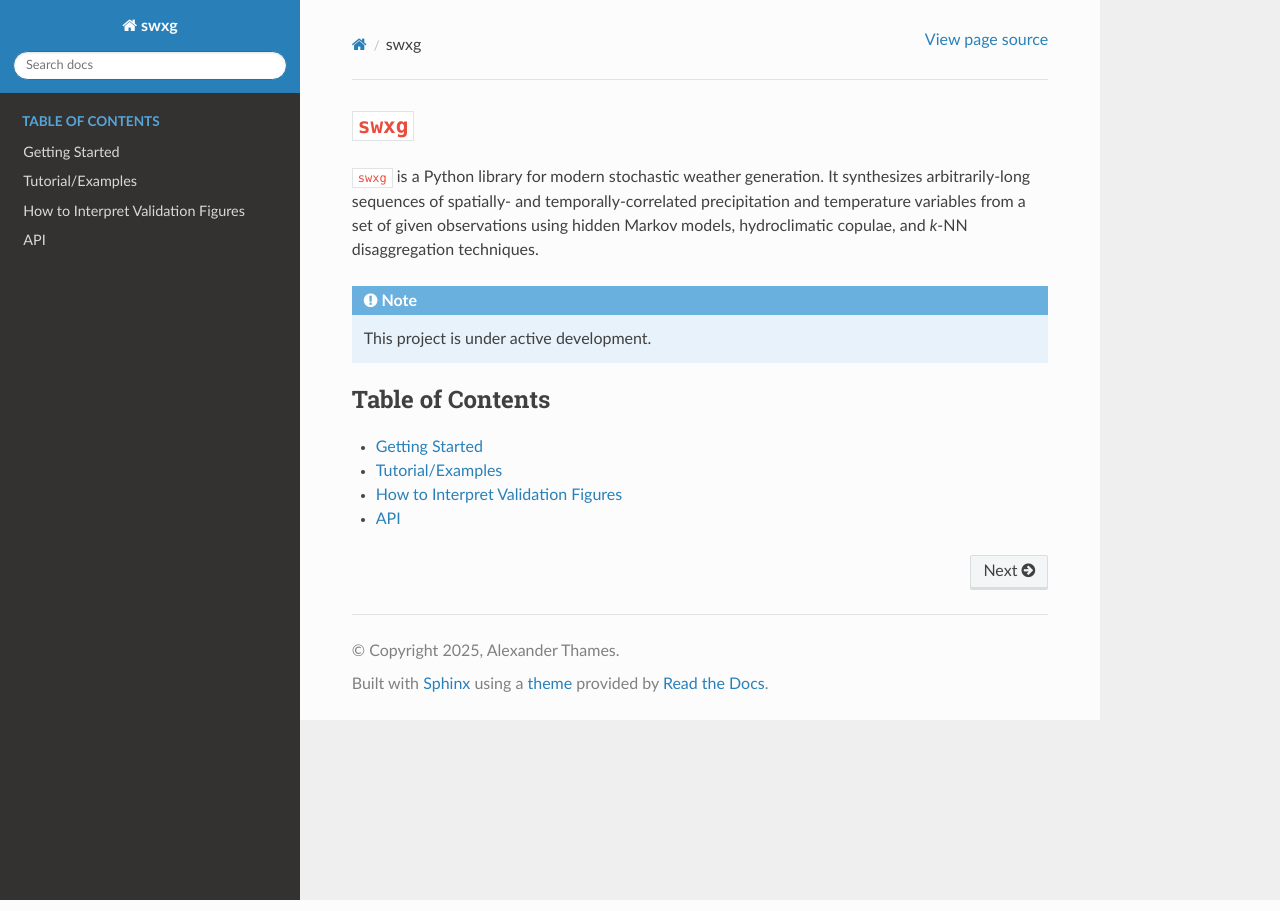
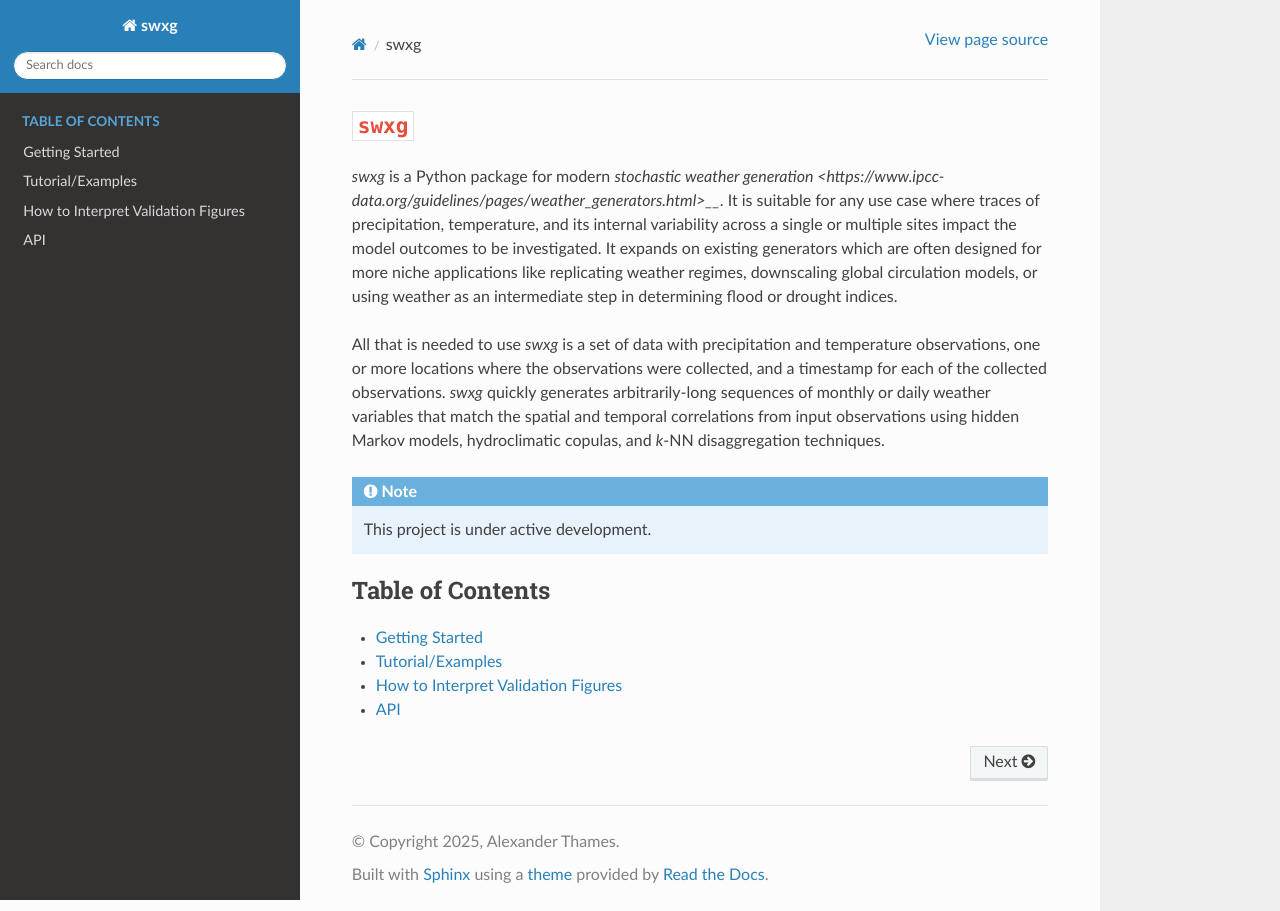
Before and after one commit to xthames/swxg, a Sphinx documentation site: the page built from docs/source/index.rst, in a window 1280 px wide. Built offline with Sphinx 7.4.7 and the Read the Docs theme 3.1.0, drawn with Linux system fonts in a browser that asks for light colours.

Commit message:
syncing README with documentation landing page

```diff
--- a/docs/source/index.rst
+++ b/docs/source/index.rst
@@ -1,7 +1,9 @@
 ``swxg``
 ==========================
 
-``swxg`` is a Python library for modern stochastic weather generation. It synthesizes arbitrarily-long sequences of spatially- and temporally-correlated precipitation and temperature variables from a set of given observations using hidden Markov models, hydroclimatic copulae, and *k*-NN disaggregation techniques.
+`swxg` is a Python package for modern `stochastic weather generation <https://www.ipcc-data.org/guidelines/pages/weather_generators.html>__`. It is suitable for any use case where traces of precipitation, temperature, and its internal variability across a single or multiple sites impact the model outcomes to be investigated. It expands on existing generators which are often designed for more niche applications like replicating weather regimes, downscaling global circulation models, or using weather as an intermediate step in determining flood or drought indices.
+
+All that is needed to use `swxg` is a set of data with precipitation and temperature observations, one or more locations where the observations were collected, and a timestamp for each of the collected observations. `swxg` quickly generates arbitrarily-long sequences of monthly or daily weather variables that match the spatial and temporal correlations from input observations using hidden Markov models, hydroclimatic copulas, and *k*-NN disaggregation techniques.
 
 .. note::
 
```
